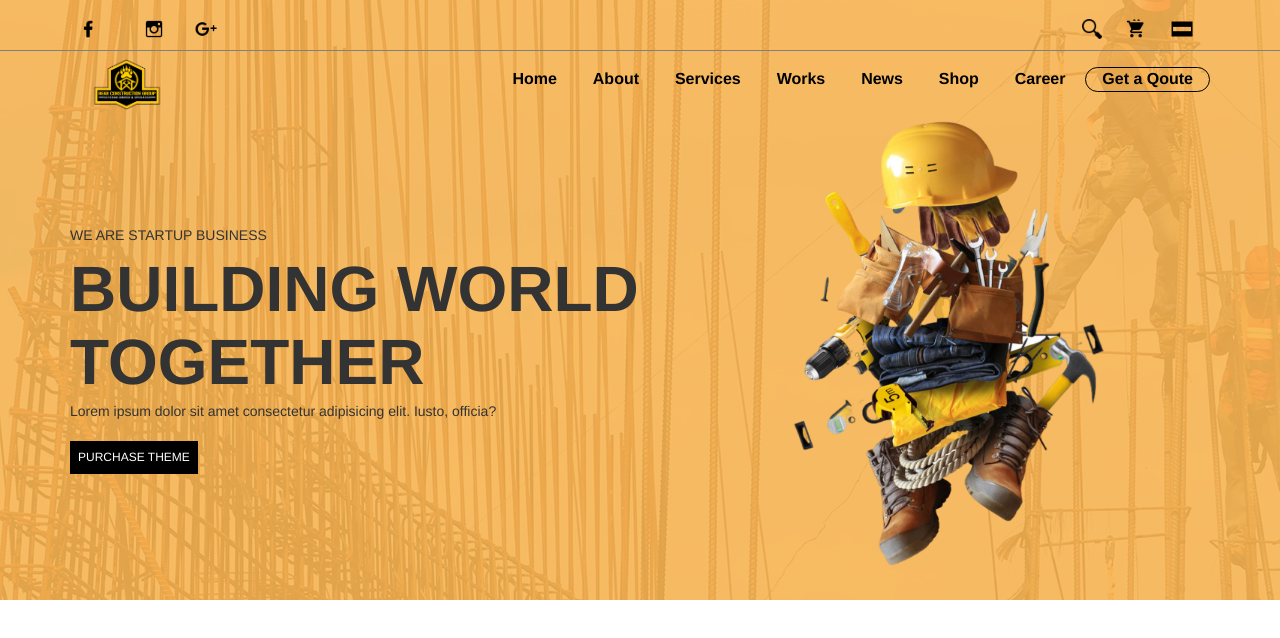
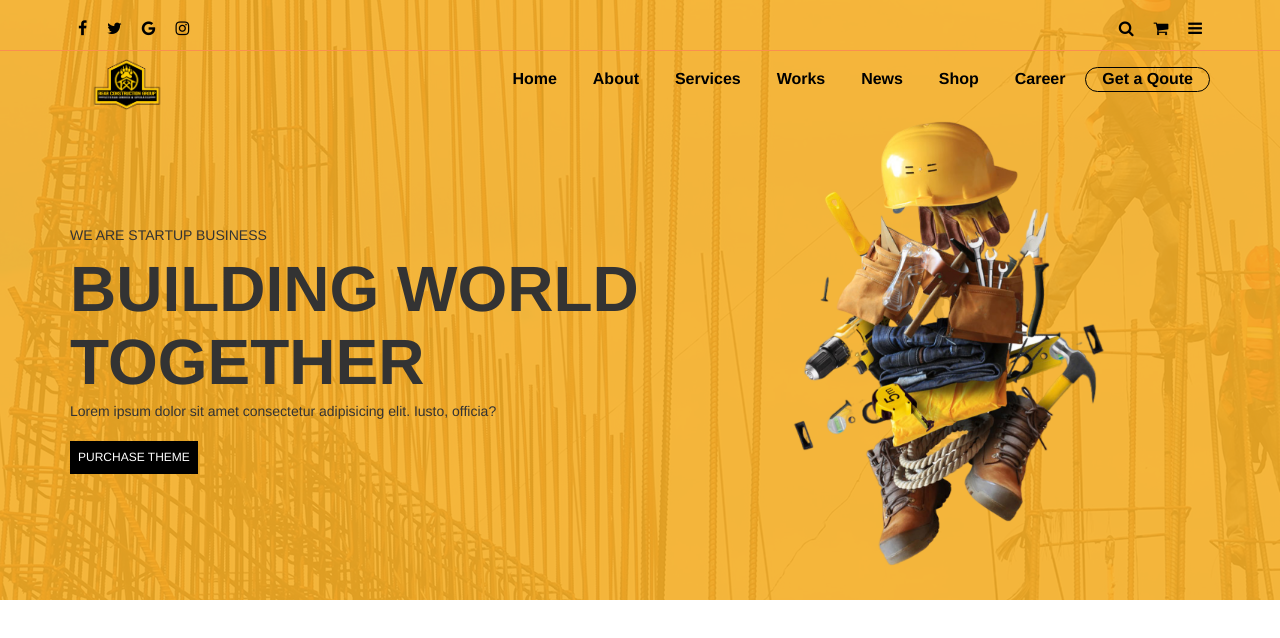
Before and after one commit to MWaqasMughal/Web-Dev, a plain HTML site: page index.html in a window 1280 px wide. Drawn offline with nearby package versions, Linux system fonts and the light colour scheme.

Commit message:
update bottom border color of the top social bar

```diff
--- a/css/style.css
+++ b/css/style.css
@@ -20,7 +20,7 @@ ul{
 }
 
 .header-overlay {
-    background-color: rgba(248, 180, 82, 0.9);
+    background-color: rgba(245, 175, 38, 0.9);
     position: absolute;
     top: 0;
     bottom: 0;
@@ -30,12 +30,12 @@ ul{
 }
 .top-social-bar{
     margin-top: 8px;
-    border-bottom: 1px solid gray;
+    border-bottom: 1px solid #fa8e50;
     padding: 08px 0;
 
 }
-.top-social-bar img{
-    width: 50%;
+.top-social-bar .fa{
+    font-size: 16px;
 
 }
 .top-social-left{
--- a/index.html
+++ b/index.html
@@ -10,6 +10,7 @@
 
     <!-- Bootstrap -->
     <link href="css/bootstrap.min.css" rel="stylesheet">
+    <link rel="stylesheet" href="https://stackpath.bootstrapcdn.com/font-awesome/4.7.0/css/font-awesome.min.css">
     <link rel="stylesheet" href="css/style.css">
 
     <!-- HTML5 shim and Respond.js for IE8 support of HTML5 elements and media queries -->
@@ -27,15 +28,15 @@
                 <div class="top-social-bar">
                     <div class="container">
                         <ul class="top-social-left">
-                            <li><a href=""><img src="./assets/icons/facebook-f-24.png" alt=""></a></li>
-                            <li><a href=""><img src="./assets/icons/twitter-circled-30.png" alt=""></a></li>
-                            <li><a href=""><img src="./assets/icons/instagram-old-32.png" alt=""></a></li>
-                            <li><a href=""><img src="./assets/icons/google-plus-32.png" alt=""></a></li>
+                            <li><a href=""><i class="fa fa-facebook"></i></a></li>
+                            <li><a href=""><i class="fa fa-twitter"></i></a></li>
+                            <li><a href=""><i class="fa fa-google"></i></a></li>
+                            <li><a href=""><i class="fa fa-instagram"></i></a></li>
                         </ul>
                         <ul class="top-social-right">
-                            <li><a href=""><img src="./assets/icons/search-24.png" alt=""></a></li>
-                            <li><a href=""><img src="./assets/icons/buying-24.png" alt=""></a></li>
-                            <li><a href=""><img src="./assets/icons/horizontal-flag-32.png" alt=""></a></li>
+                            <li><a href=""><i class="fa fa-search"></i></a></li>
+                            <li><a href=""><i class="fa fa-shopping-cart"></i></a></li>
+                            <li><a href=""><i class="fa fa-bars"></i></a></li>
                         </ul>
                         <div class="clear-fix"></div><!--clear-fix-->
                     </div><!--container-->
```
